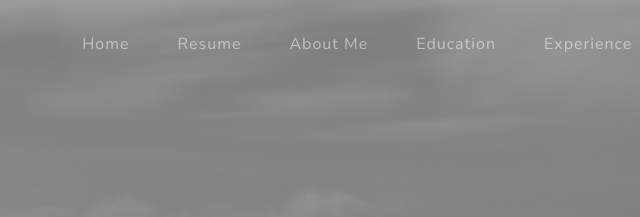
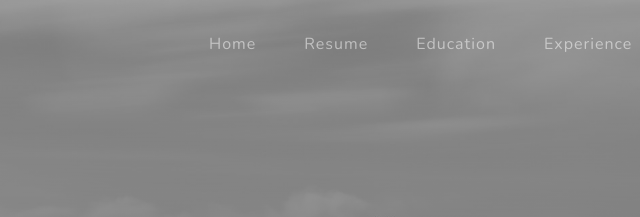
Before and after one commit to jdavis-07/IS201WebDev, a plain HTML site: page MyResume.html in a window 1280 px wide. Shown: the top 217 px of the page, 413-1053 px from the left. Drawn offline with nearby package versions, Linux system fonts and the light colour scheme.

Commit message:
Update MyResume.html

```diff
--- a/MyResume.html
+++ b/MyResume.html
@@ -1,7 +1,7 @@
 <!--
 Jared Davis
 Section 004
-4/11/2023
+4/19/2023
 -->
 <!DOCTYPE html>
 <html lang="en">
@@ -32,7 +32,6 @@ Section 004
                 <ul class="navbar-nav ms-auto">
                     <li class="nav-item"><a class="nav-link" href="index.html">Home</a></li>
                     <li class="nav-item"><a class="nav-link" href="#">Resume</a></li>
-                    <li class="nav-item"><a class="nav-link" href="blankFile.html">About Me</a></li>
                     <li class="nav-item"><a class="nav-link" href="#edu">Education</a></li>
                     <li class="nav-item"><a class="nav-link" href="#exp">Experience</a></li>
                     <li class="nav-item"><a class="nav-link" href="#skl">Skills</a></li>
```
